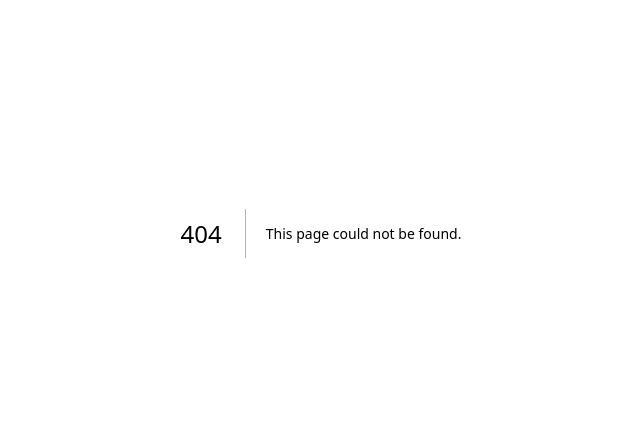
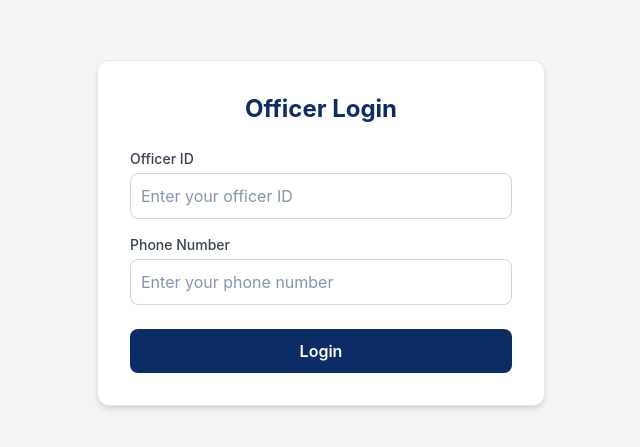
Before and after one commit to JWS-Technology/rpf-frontend, a Next.js app: page /login in a window 1280 px wide. Before the commit this address had no page. Shown: the part 167-614 px from the top of the page, without its empty margins (319-959 px from the left). Built offline with nearby package versions, Linux system fonts and the light colour scheme.

Commit message:
[chore] login page created both frontend and backend

```diff
--- /dev/null
+++ b/app/api/login/route.ts
@@ -0,0 +1,37 @@
+import { NextResponse } from "next/server";
+import { connect } from "@/dbconfig/db";
+import Officer from "@/models/user.model";
+
+export async function POST(req: Request) {
+  try {
+    await connect();
+    const { officerId, password } = await req.json();
+
+    if (!officerId || !password) {
+      return NextResponse.json({ error: "All fields are required" }, { status: 400 });
+    }
+
+    const officer = await Officer.findOne({ officerId });
+
+    if (!officer) {
+      return NextResponse.json({ error: "Invalid Officer ID" }, { status: 404 });
+    }
+
+    if (officer.phone_number !== password) {
+      return NextResponse.json({ error: "Invalid password" }, { status: 401 });
+    }
+
+    return NextResponse.json({
+      message: "Login successful",
+      officer: {
+        officerId: officer.officerId,
+        name: officer.name,
+        role: officer.role,
+        station: officer.station,
+      },
+    });
+  } catch (err: any) {
+    console.error("Login error:", err);
+    return NextResponse.json({ error: "Server error" }, { status: 500 });
+  }
+}
--- /dev/null
+++ b/app/login/page.tsx
@@ -0,0 +1,84 @@
+"use client";
+
+import { useState } from "react";
+import { useRouter } from "next/navigation";
+
+export default function LoginPage() {
+  const [officerId, setOfficerId] = useState("");
+  const [phone, setPhone] = useState("");
+  const [error, setError] = useState("");
+  const router = useRouter();
+
+  const handleLogin = (e: React.FormEvent) => {
+    e.preventDefault();
+
+    // Replace with your actual user validation logic
+    if (officerId.trim() === "" || phone.trim() === "") {
+      setError("Please enter Officer ID and Phone Number");
+      return;
+    }
+
+    // Example: mock user data (you can fetch from Supabase)
+    const user = {
+      id: officerId,
+      phone,
+      role: "officer",
+    };
+
+    // ✅ Store in localStorage for persistence
+    localStorage.setItem("user", JSON.stringify(user));
+
+    // ✅ Redirect to dashboard
+    router.push("/dashboard");
+  };
+
+  return (
+    <div className="flex min-h-screen items-center justify-center bg-gray-100">
+      <form
+        onSubmit={handleLogin}
+        className="bg-white shadow-md rounded-xl p-8 w-full max-w-md border border-gray-200"
+      >
+        <h1 className="text-2xl font-bold text-[#0b2c64] mb-6 text-center">
+          Officer Login
+        </h1>
+
+        {error && (
+          <p className="text-red-500 text-sm text-center mb-3">{error}</p>
+        )}
+
+        <div className="mb-4">
+          <label className="block text-gray-700 mb-1 text-sm font-medium">
+            Officer ID
+          </label>
+          <input
+            type="text"
+            value={officerId}
+            onChange={(e) => setOfficerId(e.target.value)}
+            className="w-full border border-gray-300 rounded-lg p-2.5 focus:ring-2 focus:ring-[#0b2c64] focus:outline-none"
+            placeholder="Enter your officer ID"
+          />
+        </div>
+
+        <div className="mb-6">
+          <label className="block text-gray-700 mb-1 text-sm font-medium">
+            Phone Number
+          </label>
+          <input
+            type="password"
+            value={phone}
+            onChange={(e) => setPhone(e.target.value)}
+            className="w-full border border-gray-300 rounded-lg p-2.5 focus:ring-2 focus:ring-[#0b2c64] focus:outline-none"
+            placeholder="Enter your phone number"
+          />
+        </div>
+
+        <button
+          type="submit"
+          className="w-full bg-[#0b2c64] text-white py-2.5 rounded-lg font-semibold hover:bg-[#0a2958] transition"
+        >
+          Login
+        </button>
+      </form>
+    </div>
+  );
+}
```
